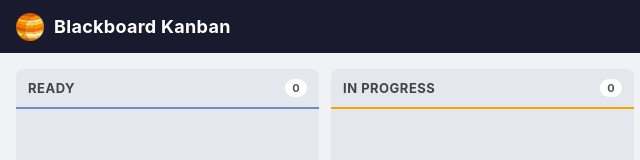
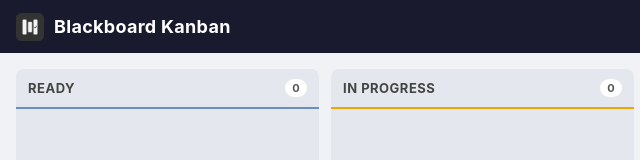
Before and after one commit to mattk6/blackboard-kanban, a website built with webpack: page public/kanban.html in a window 1280 px wide. Shown: the full height of the page, 0-640 px from the left. Built offline with nearby package versions, Linux system fonts and the light colour scheme; some packages are replaced by stand-ins of ours; files whose address does not match are found by name.

Commit message:
icons fixed

```diff
--- a/public/kanban.html
+++ b/public/kanban.html
@@ -9,7 +9,7 @@
     <div class="app">
       <header class="header">
         <div class="header-left">
-          <img src="icons/icon_32.png" alt="Blackboard Kanban icon" class="header-icon" />
+          <img src="icons/icon.png" alt="Blackboard Kanban icon" class="header-icon" />
           <h1 class="header-title">Blackboard Kanban</h1>
         </div>
         <div class="header-actions">
```
Also changed, not shown: public/popup.html (+1 -1 lines), public/icons/icon_128.png (deleted), public/icons/icon_16.png (deleted), public/icons/icon_32.png (deleted), public/icons/icon_48.png (deleted).
